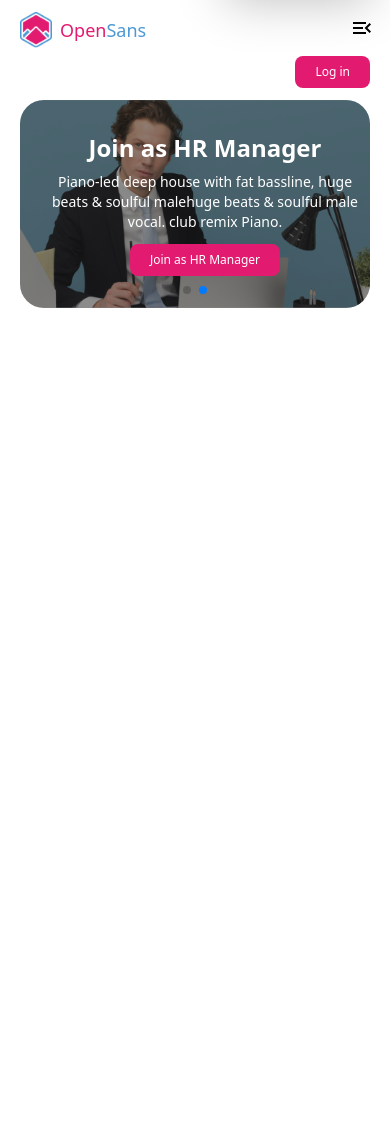
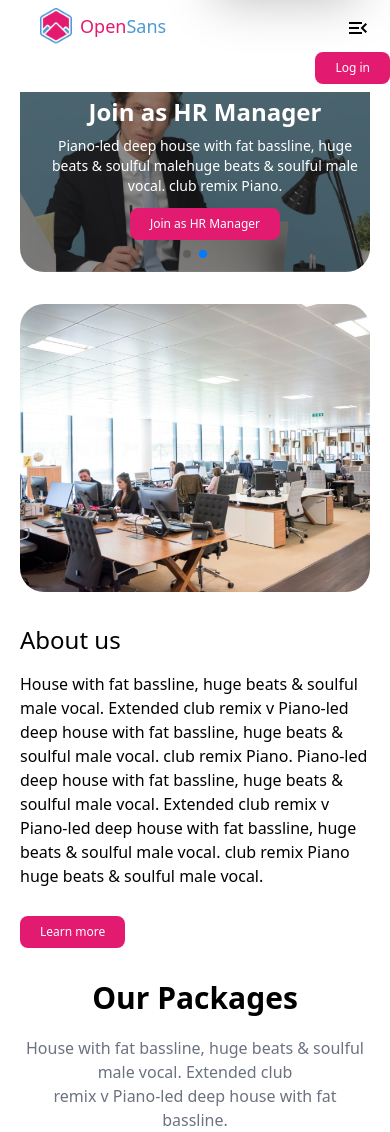
Before and after one commit to ashikalahi546/assignment-twelve-client-server, a React (Vite) app: page / in a window 390 px wide. Before the commit the page ends 844 px from the top, so only its background shows below. Built offline with nearby package versions, Linux system fonts and the light colour scheme.

Commit message:
about component design okay

```diff
--- /dev/null
+++ b/src/components/about/About.jsx
@@ -0,0 +1,24 @@
+
+const About = () => {
+  return (
+    <div className="my-8 flex lg:flex-row flex-col items-center gap-8">
+      <div className='bg-[url("/image/about.png")] md:h-96 sm:h-80 h-72 lg:w-6/12 w-full   bg-no-repeat bg-cover rounded-3xl'></div>
+      <div className="lg:w-6/12">
+        <h2 className="text-2xl font-medium">About us</h2>
+        <p className="mt-4 text-base leading-6">
+          House with fat bassline, huge beats & soulful male vocal. Extended
+          club remix v Piano-led deep house with fat bassline, huge beats &
+          soulful male vocal. club remix Piano. Piano-led deep house with fat
+          bassline, huge beats & soulful male vocal. Extended club remix v
+          Piano-led deep house with fat bassline, huge beats & soulful male
+          vocal. club remix Piano huge beats & soulful male vocal.
+        </p>
+        <button className="bg-primary mt-7 px-5 py-2 text-white  md:text-sm text-xs  font-medium rounded-lg hover:bg-pink-500 duration-100 delay-150">
+          Learn more
+        </button>
+      </div>
+    </div>
+  );
+};
+
+export default About;
--- a/src/components/banner/Banner.jsx
+++ b/src/components/banner/Banner.jsx
@@ -11,7 +11,7 @@ import { Link } from "react-router-dom";
 
 const Banner = () => {
   return (
-    <div>
+    <div className="sm:mt-20 mt-16">
       <Swiper
         slidesPerView={1}
         navigation={true}
--- a/src/components/home/Home.jsx
+++ b/src/components/home/Home.jsx
@@ -1,9 +1,13 @@
+import About from "../about/About";
 import Banner from "../banner/Banner";
+import Package from "../package/Package";
 
 const Home = () => {
     return (
         <div>
           <Banner></Banner>
+          <About/>
+          <Package/>
         </div>
     );
 };
--- /dev/null
+++ b/src/components/package/Package.jsx
@@ -0,0 +1,18 @@
+const Package = () => {
+  return (
+    <div>
+      <div className="text-center">
+        <h2 className="text-3xl font-bold">Our Packages</h2>
+        <p className="pt-5 text-gray-500 leading-6">
+          House with fat bassline, huge beats & soulful male vocal. Extended
+          club
+          <span className="block">
+            remix v Piano-led deep house with fat bassline.
+          </span>
+        </p>
+      </div>
+    </div>
+  );
+};
+
+export default Package;
--- a/src/components/shared/navber/Navber.jsx
+++ b/src/components/shared/navber/Navber.jsx
@@ -11,8 +11,8 @@ const Navber = () => {
     { id: 1, name: "Join as HR Manager", path: "/joinmanager" },
   ];
   return (
-    <div>
-      <div className="md:my-0 my-3 flex md:flex-row flex-col md:gap-0 gap-2 md:items-center justify-between ">
+    <div className="fixed w-full  bg-white z-50 xl:w-8/12 lg:w-10/12 mx-auto lg:px-0 px-5 top-0 py-2">
+      <div className=" flex md:flex-row flex-col md:gap-0 gap-2 md:items-center justify-between ">
         <div className="flex items-center gap-2">
           <img className="md:w-auto w-8" src={logo} alt="" />
           <h3 className="md:text-xl text-lg font-medium text-primary ">
@@ -22,14 +22,14 @@ const Navber = () => {
 
         <div
           onClick={() => setOpen(!open)}
-          className="md:hidden absolute right-4 top-4 text-2xl cursor-pointer "
+          className="md:hidden absolute right-10 top-4 text-2xl cursor-pointer "
         >
           {open ? <RxCross2 /> : <MdMenuOpen />}
         </div>
 
         <div className="flex md:flex-row flex-col justify-between md:items-center items-end ">
           <ul
-            className={`flex md:gap-7 gap-2 md:shadow-[0px] rounded-md bg-white shadow-2xl p-5 md:text-base z-40 text-sm text-[#1F1F1F] font-medium md:static absolute right-2 md:flex-row flex-col ${
+            className={`flex md:gap-7 gap-2 md:shadow-[0px] right-10 rounded-md bg-white shadow-2xl p-5 md:text-base z-40 text-sm text-[#1F1F1F] font-medium md:static absolute  md:flex-row flex-col ${
               open ? "top-11 duration-300 delay-500" : "-top-32"
             }`}
           >
--- a/src/layout/Main.jsx
+++ b/src/layout/Main.jsx
@@ -1,15 +1,13 @@
-import { Outlet } from 'react-router-dom';
-import Navber from '../components/shared/navber/Navber';
-import Banner from '../components/banner/Banner';
+import { Outlet } from "react-router-dom";
+import Navber from "../components/shared/navber/Navber";
 
 const Main = () => {
-    return (
-        <div className='xl:w-9/12 lg:w-10/12 mx-auto lg:px-0 px-5'>
-        <Navber/>
-            <Outlet></Outlet>
-
-        </div>
-    );
+  return (
+    <div className="xl:w-8/12 lg:w-10/12 mx-auto lg:px-0 px-5">
+      <Navber />
+      <Outlet></Outlet>
+    </div>
+  );
 };
 
 export default Main;
```
Also changed, not shown: public/image/about.png (added).
